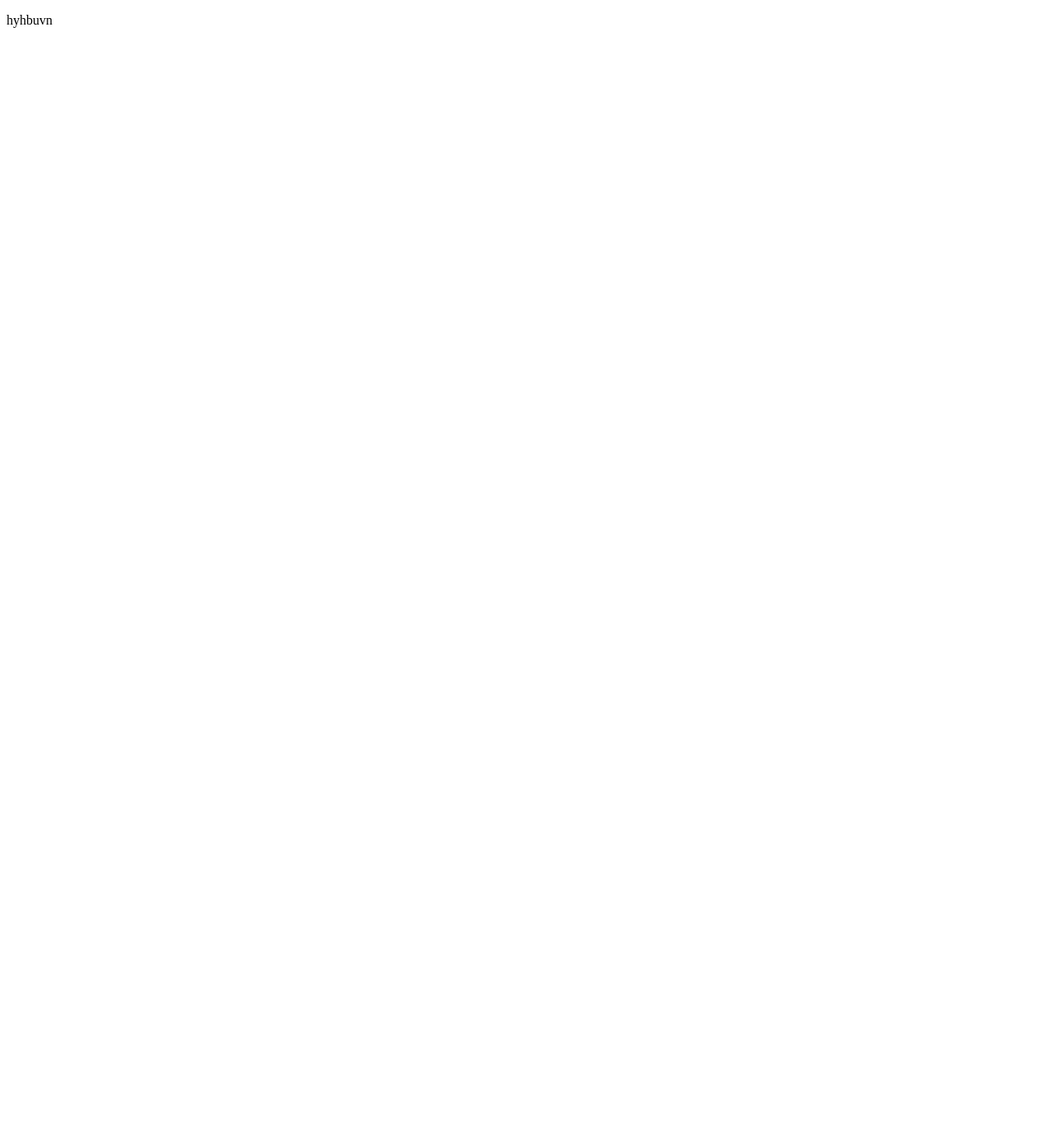
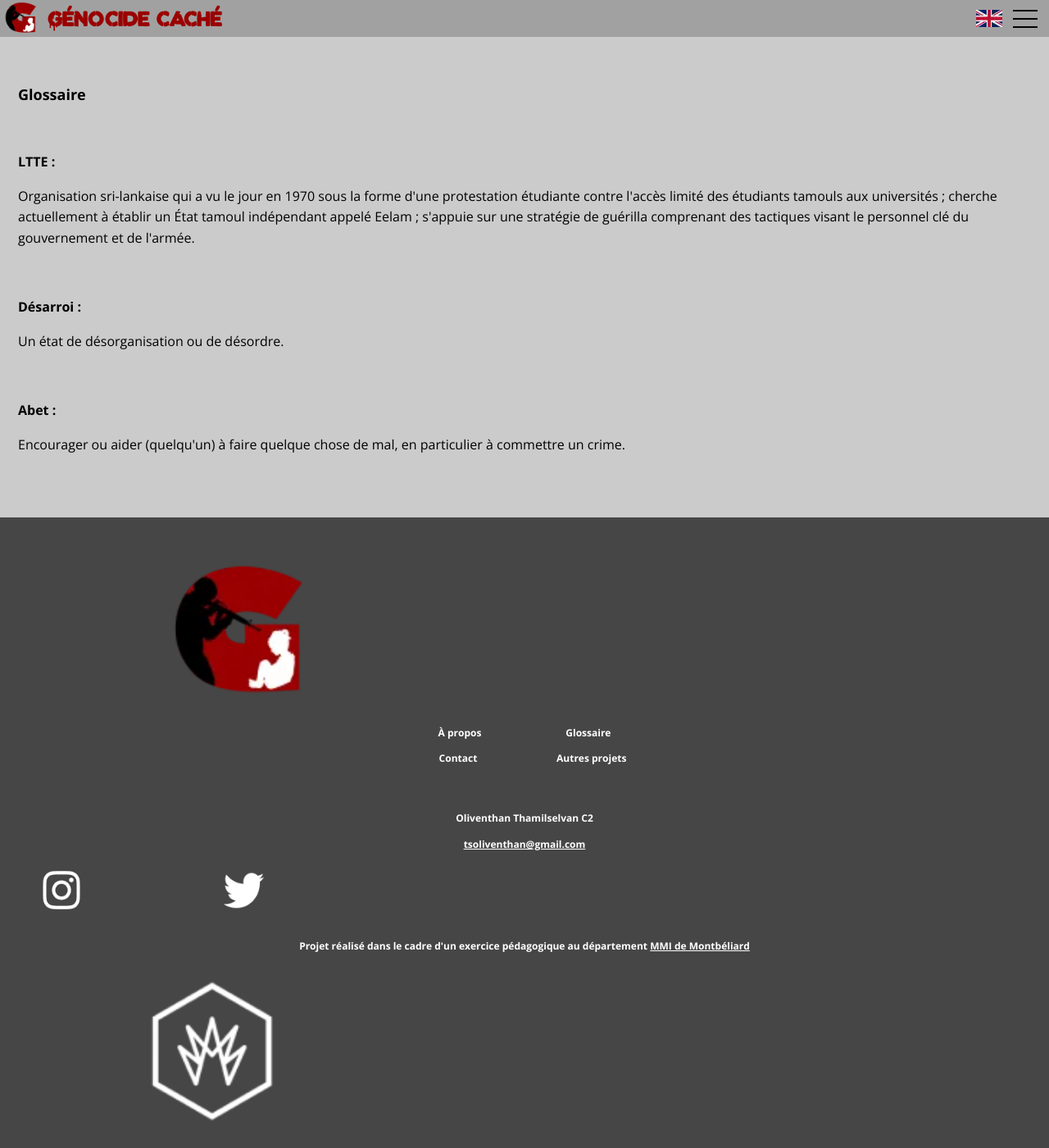
Before and after one commit to MMI-SAE-105/2022-sae105-projet-oliventhan-thamilselvan, a plain HTML site: page fr/Glossaire.html in a window 1280 px wide. Shown: the whole page at 82% size. Before the commit the page ends 800 px from the top, so only its background shows below. Drawn offline with nearby package versions, Linux system fonts and the light colour scheme.

Commit message:
glossaire fini dans les 2 langues

```diff
--- a/fr/Glossaire.html
+++ b/fr/Glossaire.html
@@ -1,15 +1,103 @@
 <!DOCTYPE html>
-<html lang="en">
+<html lang="fr">
 <head>
     <meta charset="UTF-8">
     <meta http-equiv="X-UA-Compatible" content="IE=edge">
     <meta name="viewport" content="width=device-width, initial-scale=1.0">
-    <title>Document</title>
+    <title>Génocide caché</title>
+
+    <link rel="stylesheet" href="/src/css/vendors/normalize.css">
+    <link rel="stylesheet" href="/src/css/pages/style.css">
+    <link rel="stylesheet" href="/src/css/layout/header.css">
+    <link rel="stylesheet" href="/src/css/layout/footer.css">
+    <link rel="stylesheet" href="/src/css/components/carrousel.css">
+
+    <link rel="stylesheet" href="/src/fonts/typography.css">
+    <link rel="stylesheet" href="/src/css/components/menu.css">
 </head>
-<body>
-    <p>
-        hyhbuvn
-    </p>
+<body class="">
+    <header class="main-head" >
+        <a>
+            <div><a href="/index_fr.html"><img class="logo_site"src="/public/icon/logo original111 2.webp" alt=""></a></div>
+            <div><a href="/en/Glossary.html"><img class="drapeau-traduction_anglais"src="/public/icon/Flag_of_the_United_Kingdom 1 (1).webp" alt=""></a></div>
+            <h1><a class="titre_site"href="/index_fr.html">Génocide caché</a></h1>
 
+        <div class="nav-toggle" onclick="document.documentElement.classList.toggle('menu-open')">
+            <div class="nav-toggle-bar"></div>
+        </div>
+        <nav class="menu">
+            <ul>
+                <li><a href="/index.html">Accueil</a></li>
+                <li><a href="/fr/articles.html">Articles</a></li>
+                <li><a href="/fr/Glossaire.html">Glossaire</a></li>
+                <li><a href="/fr/À propos.html">A propos</a></li>
+                <li><a href="/fr/Contact.html">Contact</a></li>
+                <li><img class="logo_mmi"src="/public/icon/MMI_dut_white_png 2.webp" alt=""></li>
+            </ul>
+        </nav>
+    </header>
+    <main>
+
+        <br>
+        <br>
+        <br>
+        <div>
+            <h1 class="h1_article">Glossaire</h1>
+
+            <br>
+
+            <h2 class="h2_article">LTTE : </h2>
+            <h3 class="h3_article">Organisation sri-lankaise qui a vu le jour en 1970 sous la forme d'une protestation étudiante contre l'accès limité des étudiants tamouls aux universités ; cherche actuellement à établir un État tamoul indépendant appelé Eelam ; s'appuie sur une stratégie de guérilla comprenant des tactiques visant le personnel clé du gouvernement et de l'armée.
+            </h3>
+            <br>
+            <h2 class="h2_article">Désarroi : </h2>
+            <h3 class="h3_article">Un état de désorganisation ou de désordre.
+            </h3>
+            <br>
+            <h2 class="h2_article">Abet : </h2>
+            <h3 class="h3_article">Encourager ou aider (quelqu'un) à faire quelque chose de mal, en particulier à commettre un crime.
+            </h3>
+        </div>
+        <br>
+        <br>
+
+    </main>
+
+    <footer class="footer">
+
+        <br>
+
+        <div>
+            <img class="logo_footer"src="/public/icon/logo original111 2.webp" alt="">
+        </div>
+
+        <div class="footer_description2">
+            <p><a class="footer_link2" href="/fr/À propos.html">À propos</a>&nbsp;&nbsp;&nbsp;&nbsp;&nbsp;&nbsp;&nbsp;&nbsp;&nbsp;&nbsp;&nbsp;&nbsp;&nbsp;&nbsp;&nbsp;&nbsp;&nbsp;&nbsp;&nbsp;&nbsp;&nbsp;&nbsp;&nbsp;&nbsp;&nbsp;&nbsp;&nbsp;&nbsp;&nbsp;&nbsp;&nbsp;&nbsp;&nbsp;<a class="footer_link2" href="/fr/Glossaire.html">Glossaire</a></p>
+        </div>
+
+        <div class="footer_description3">
+            <p><a class="footer_link3" href="/fr/Contact.html">Contact</a>&nbsp;&nbsp;&nbsp;&nbsp;&nbsp;&nbsp;&nbsp;&nbsp;&nbsp;&nbsp;&nbsp;&nbsp;&nbsp;&nbsp;&nbsp;&nbsp;&nbsp;&nbsp;&nbsp;&nbsp;&nbsp;&nbsp;&nbsp;&nbsp;&nbsp;&nbsp;&nbsp;&nbsp;&nbsp;&nbsp;&nbsp;<a class="footer_link2" href="/fr/Autres projets.html">Autres projets</a></p>
+        </div>
+
+        <br>
+
+        <div class="footer_description">
+            <p>Oliventhan Thamilselvan C2</p>
+            <a class="footer_link" href="mailto:tsoliventhan@gmail.com">tsoliventhan@gmail.com</a>
+
+    <div class="footer_down">
+        <div><a href="https://www.instagram.com/oliv3nth4n/"><img class="logo_social1"src="/public/icon/instagram.webp" alt="logo insta"></a></div>
+        <div><a href="https://twitter.com/oliv3nth4n"><img class="logo_social2"src="/public/icon/twitter.webp" alt="logo twitter"></a></div>
+        </div>
+    </div>
+
+        <div class="footer_description">
+            <p>Projet réalisé dans le cadre d'un exercice pédagogique au département <a class="footer_link" href="http://mmimontbeliard.com/">MMI de Montbéliard</a></p>
+        </div>
+        <div><a href="http://mmimontbeliard.com/"><img class="footer_logo" src="/public/icon/MMI_dut_white_png 2.webp" alt="Logo MMi"></a></div>
+
+        <br>
+
+    </footer>
 </body>
 </html>
```
Also changed, not shown: en/Glossary.html (+3 -3 lines).
